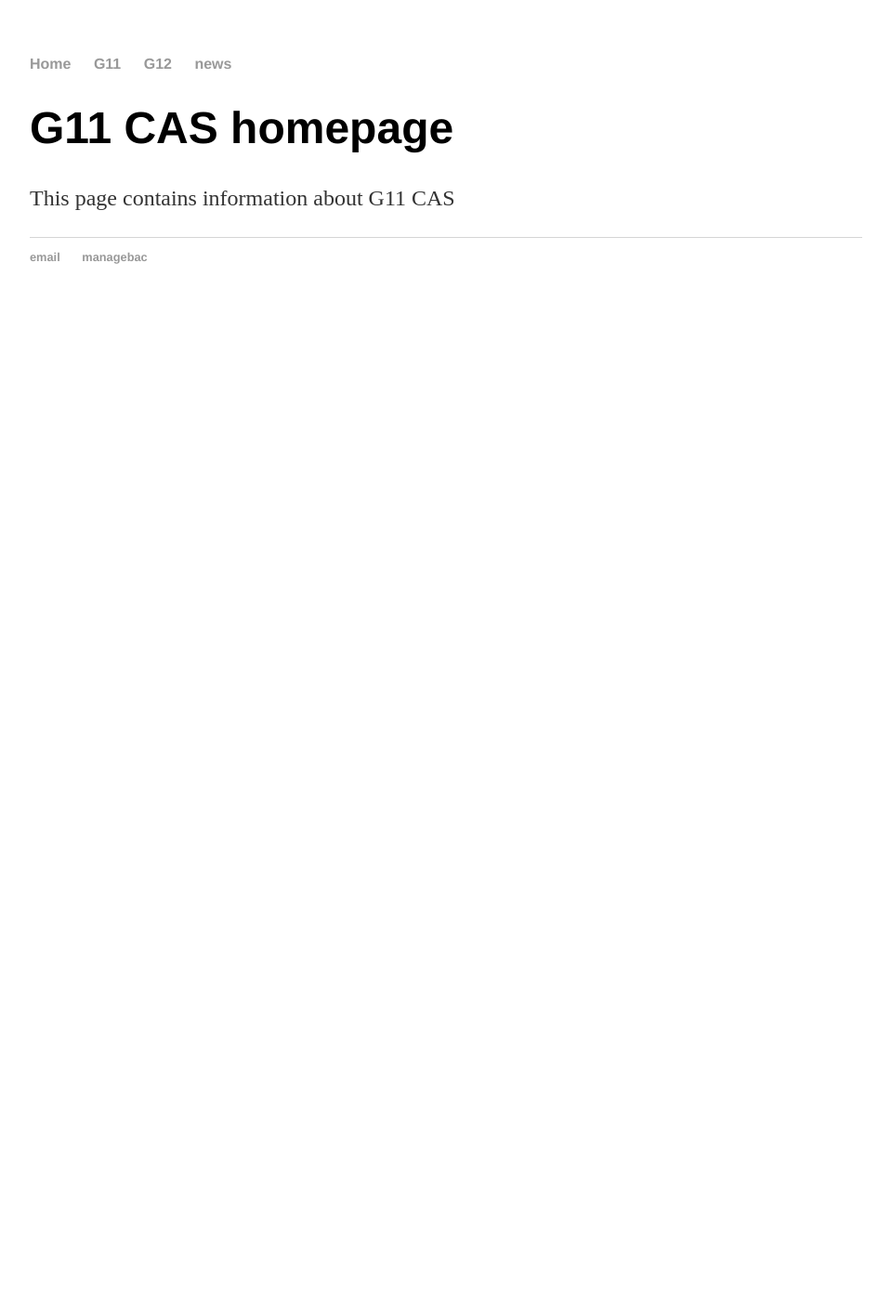
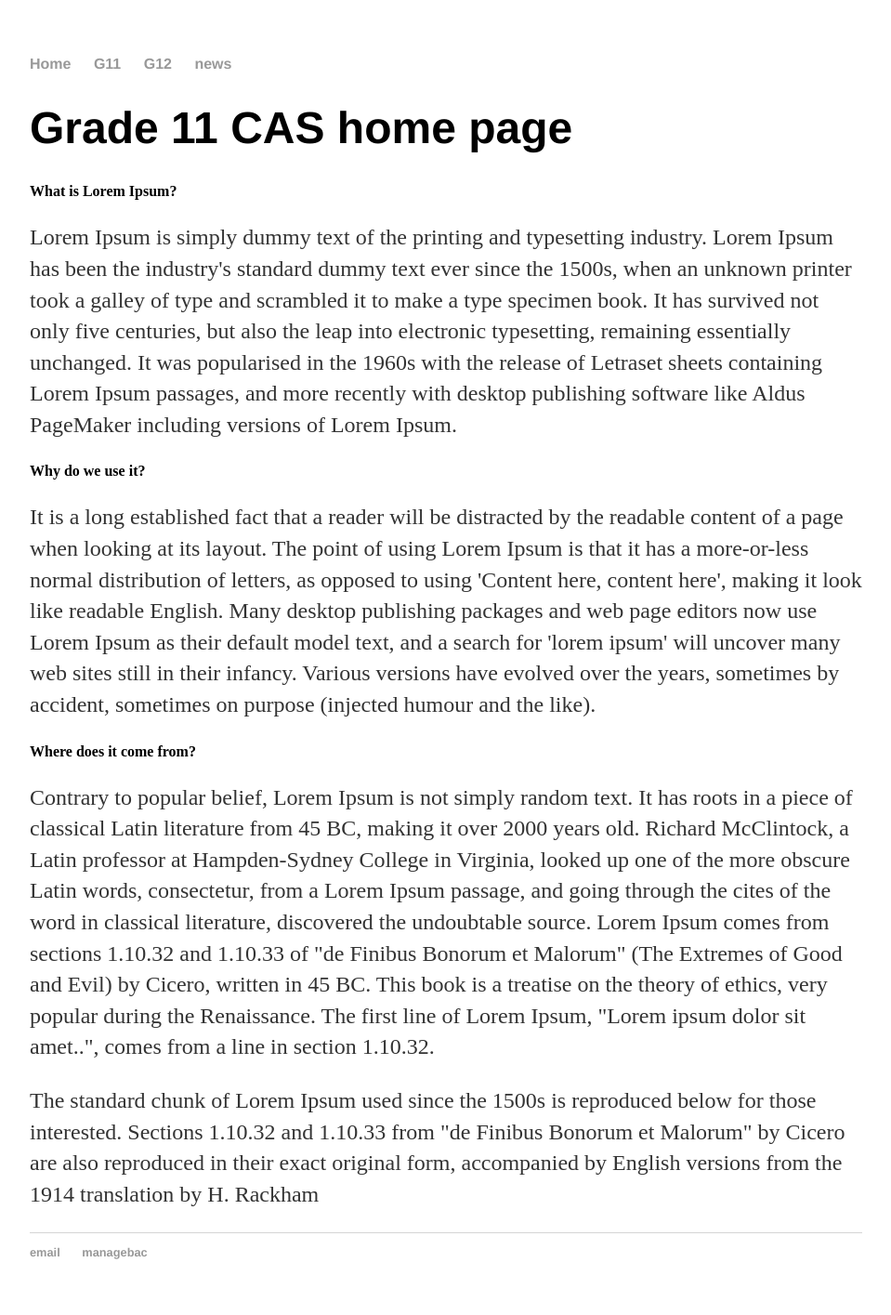
Before and after one commit to CAS-ISA/CAS-ISA.github.io, a Jekyll site: the page built from G11/index.html, in a window 1280 px wide. Shown: the whole page at 93% size, without its empty margins (160-1119 px from the left). Built offline with Jekyll 4.4.1, drawn with Linux system fonts in a browser that asks for light colours; before the commit the page ends 900 px from its top, so only the background shows below that.

Commit message:
Update index.html

```diff
--- a/G11/index.html
+++ b/G11/index.html
@@ -3,6 +3,25 @@
 title: G11
 ---
 <div class="blurb">
-<h1>G11 CAS homepage</h1>
-<p>This page contains information about G11 CAS</p>
+
+  <h1>Grade 11 CAS home page</h1>
+
+  <strong>What is Lorem Ipsum?</strong><br/>
+  <p>
+    Lorem Ipsum is simply dummy text of the printing and typesetting industry. Lorem Ipsum has been the industry's standard dummy text ever since the 1500s, when an unknown printer took a galley of type and scrambled it to make a type specimen book. It has survived not only five centuries, but also the leap into electronic typesetting, remaining essentially unchanged. It was popularised in the 1960s with the release of Letraset sheets containing Lorem Ipsum passages, and more recently with desktop publishing software like Aldus PageMaker including versions of Lorem Ipsum.
+  </p>
+
+  <strong>Why do we use it?</strong>
+  <p>
+    It is a long established fact that a reader will be distracted by the readable content of a page when looking at its layout. The point of using Lorem Ipsum is that it has a more-or-less normal distribution of letters, as opposed to using 'Content here, content here', making it look like readable English. Many desktop publishing packages and web page editors now use Lorem Ipsum as their default model text, and a search for 'lorem ipsum' will uncover many web sites still in their infancy. Various versions have evolved over the years, sometimes by accident, sometimes on purpose (injected humour and the like).
+  </p>
+
+  <strong>Where does it come from?</strong>
+  <p>
+    Contrary to popular belief, Lorem Ipsum is not simply random text. It has roots in a piece of classical Latin literature from 45 BC, making it over 2000 years old. Richard McClintock, a Latin professor at Hampden-Sydney College in Virginia, looked up one of the more obscure Latin words, consectetur, from a Lorem Ipsum passage, and going through the cites of the word in classical literature, discovered the undoubtable source. Lorem Ipsum comes from sections 1.10.32 and 1.10.33 of "de Finibus Bonorum et Malorum" (The Extremes of Good and Evil) by Cicero, written in 45 BC. This book is a treatise on the theory of ethics, very popular during the Renaissance. The first line of Lorem Ipsum, "Lorem ipsum dolor sit amet..", comes from a line in section 1.10.32.
+  </p>
+  <p>
+    The standard chunk of Lorem Ipsum used since the 1500s is reproduced below for those interested. Sections 1.10.32 and 1.10.33 from "de Finibus Bonorum et Malorum" by Cicero are also reproduced in their exact original form, accompanied by English versions from the 1914 translation by H. Rackham
+  </p>
+
 </div>
```
